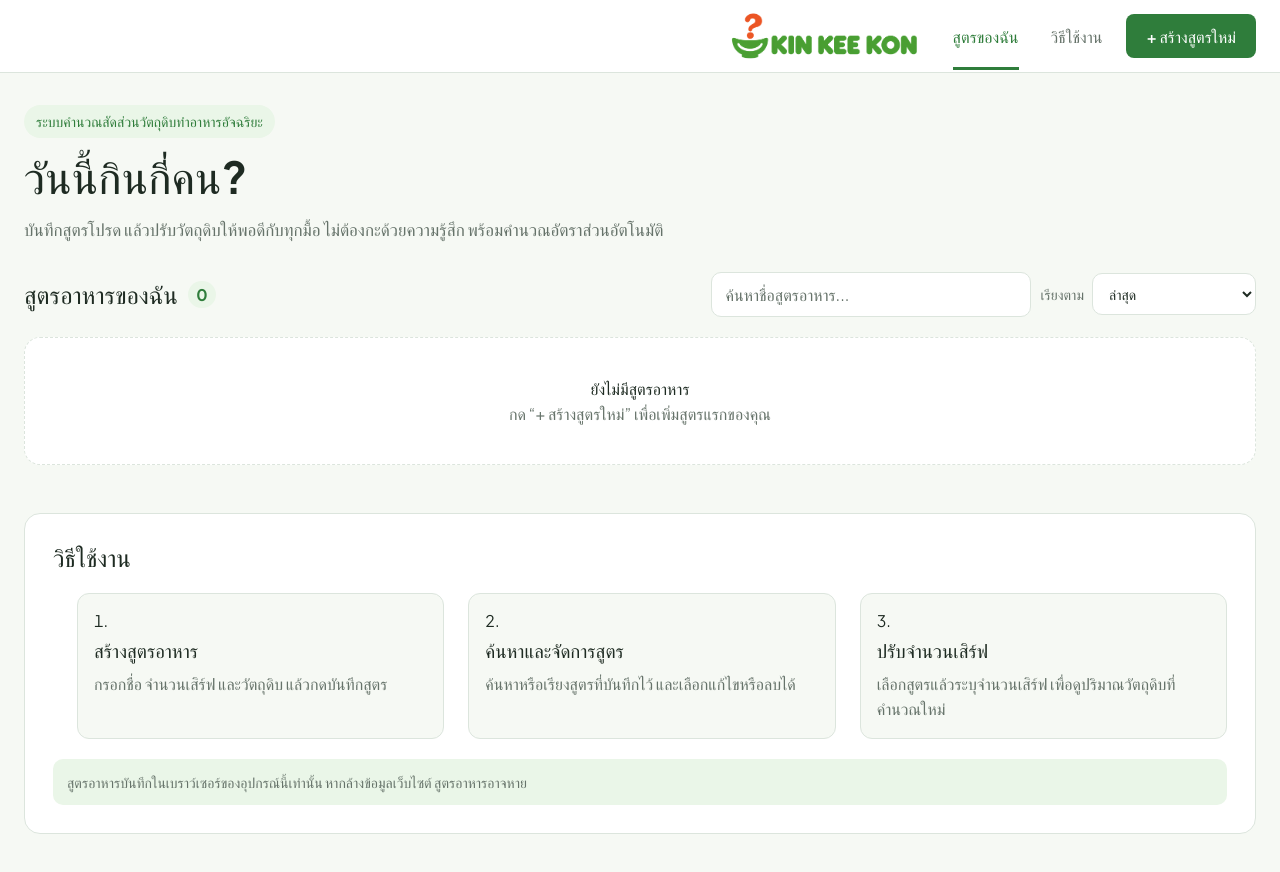
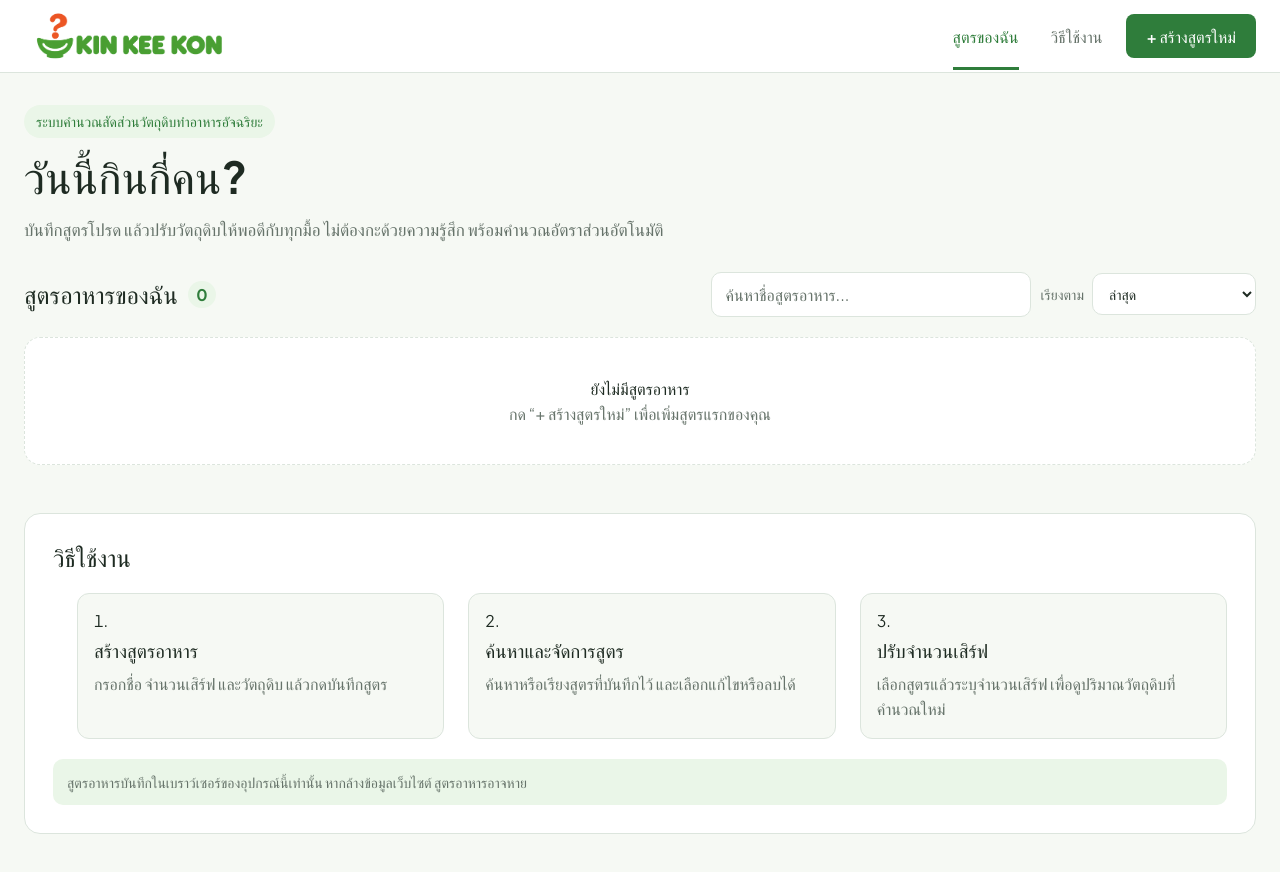
Before and after one commit to moterzaza5824/OOP_Project, a React (Vite) app: page / in a window 1280 px wide. Shown: the top 872 px of the page. Built offline with nearby package versions, Linux system fonts and the light colour scheme; a web font is replaced by a local one.

Commit message:
Update App.css

```diff
--- a/src/App.css
+++ b/src/App.css
@@ -27,6 +27,7 @@
   display: flex;
   align-items: center;
   flex-shrink: 0;
+  margin-right: auto;
 }
 
 .site-header__brand img {
```
